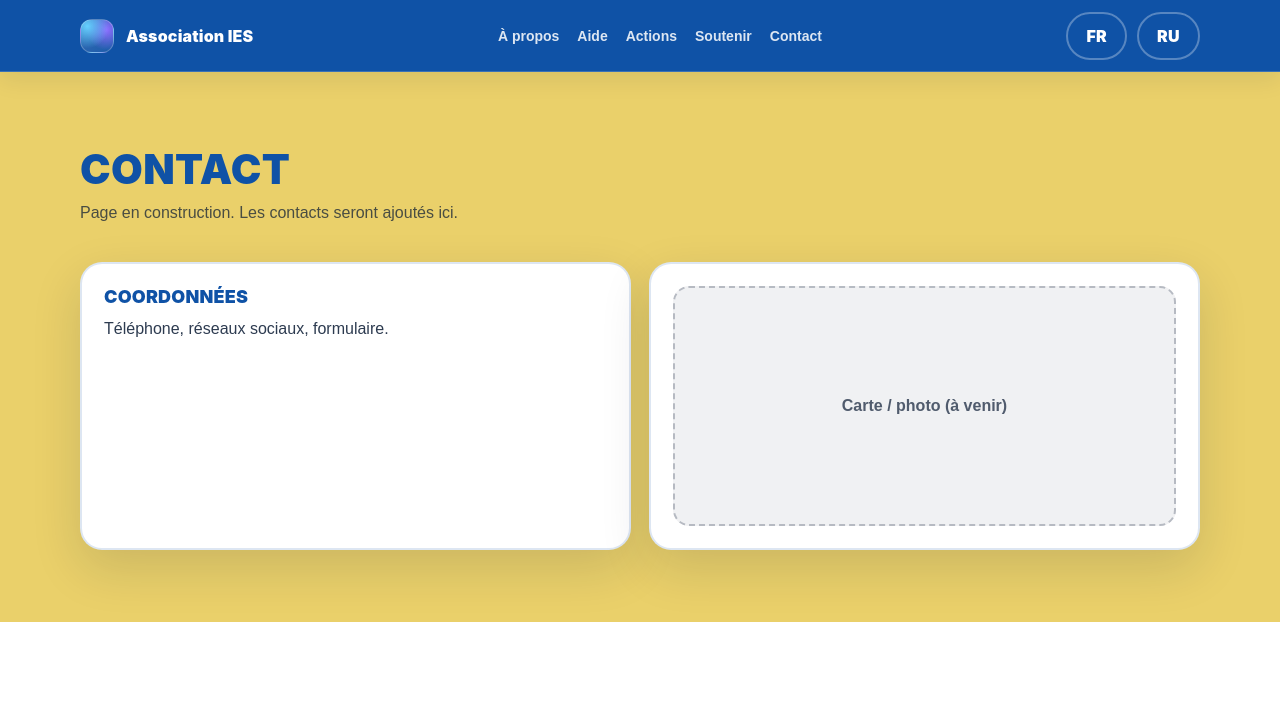
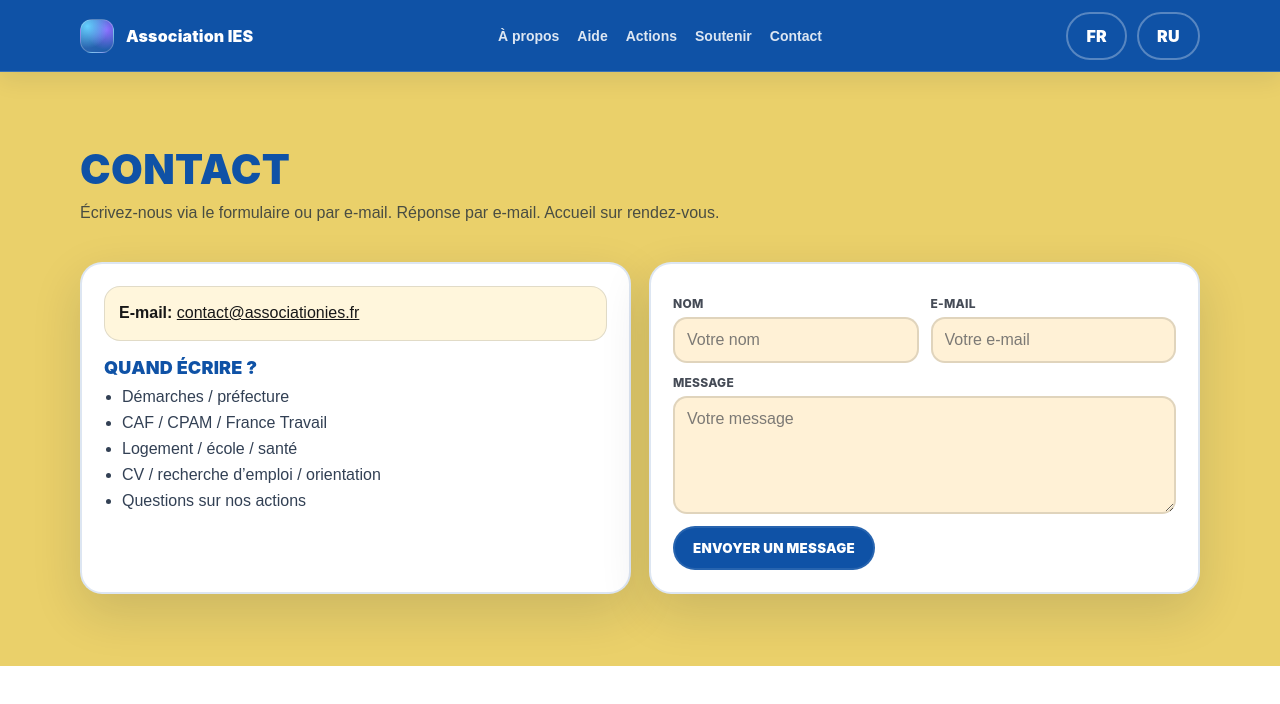
Before and after one commit to aslanzubairaev/Association-IES-, a Next.js app: page /fr/contact in a window 1280 px wide. Shown: the top 704 px of the page. Built offline with nearby package versions, Linux system fonts and the light colour scheme.

Commit message:
работал над карточкой КОНТАКТЫ

```diff
--- a/src/app/[locale]/contact/page.tsx
+++ b/src/app/[locale]/contact/page.tsx
@@ -1,46 +1,79 @@
 /*
  Этот файл задаёт страницу “Contact / Контакты”.
- Он показывает заголовок и простые блоки-заглушки для будущих способов связи и карты.
- Здесь можно будет добавить форму, ссылки на соцсети и реальные фото.
+ Он показывает понятные способы связаться с ассоциацией: форму и общий e-mail.
+ Человек может написать сообщение через форму (она откроет письмо в почте) или нажать на e-mail.
 */
 
 import { Container } from "@/components/ui/Container";
-import { MediaPlaceholder } from "@/components/ui/MediaPlaceholder";
+import { QuickContactForm } from "@/components/contact/QuickContactForm";
 
 export default function ContactPage({ params }: { params: { locale: "ru" | "fr" } }) {
   const locale = params.locale;
+  const email = "contact@associationies.fr";
+  const mailto = `mailto:${email}`;
+
+  // Тексты страницы меняются в зависимости от языка.
+  const pageTitle = locale === "fr" ? "Contact" : "Контакты";
+  const pageLead =
+    locale === "fr"
+      ? "Écrivez-nous via le formulaire ou par e-mail. Réponse par e-mail. Accueil sur rendez-vous."
+      : "Напишите нам через форму или по email. Ответим по email. Приём — по записи.";
+  const whenTitle = locale === "fr" ? "Quand écrire ?" : "Когда писать?";
+  const whenItems =
+    locale === "fr"
+      ? [
+          "Démarches / préfecture",
+          "CAF / CPAM / France Travail",
+          "Logement / école / santé",
+          "CV / recherche d’emploi / orientation",
+          "Questions sur nos actions",
+        ]
+      : [
+          "Документы / префектура",
+          "CAF / CPAM / France Travail",
+          "Жильё / школа / здоровье",
+          "CV / работа / ориентация",
+          "Вопросы по проектам ассоциации",
+        ];
 
   return (
     <main className="section section--yellow">
       <Container>
         <div className="section-head">
           <h1 className="h2 h2--blue">
-            {locale === "fr" ? "Contact" : "Контакты"}
+            {pageTitle}
           </h1>
           <p className="muted">
-            {locale === "fr"
-              ? "Page en construction. Les contacts seront ajoutés ici."
-              : "Страница в разработке. Контакты появятся здесь."}
+            {pageLead}
           </p>
         </div>
 
         <div className="grid-2">
           <div className="card card--paper">
-            <h2 className="h3 h3--blue">
-              {locale === "fr" ? "Coordonnées" : "Связь"}
-            </h2>
-            <p className="p" style={{ marginTop: 10 }}>
-              {locale === "fr"
-                ? "Téléphone, réseaux sociaux, formulaire."
-                : "Телефон, соцсети, форма."}
-            </p>
+            {/* Общий e-mail ассоциации: без личных телефонов и персональных контактов. */}
+            <div className="contact-box" style={{ marginBottom: 16 }}>
+              <div>
+                <b>E-mail:</b>{" "}
+                <a href={mailto} style={{ textDecoration: "underline" }}>
+                  {email}
+                </a>
+              </div>
+            </div>
+
+            {/* Подсказка “когда писать”: помогает человеку понять, подходит ли вопрос. */}
+            <h2 className="h3 h3--blue">{whenTitle}</h2>
+            <ul className="list" style={{ marginTop: 10 }}>
+              {whenItems.map((item) => (
+                <li key={item}>{item}</li>
+              ))}
+            </ul>
           </div>
 
           <div className="card card--paper">
-            <MediaPlaceholder
-              title={locale === "fr" ? "Carte / photo (à venir)" : "Карта / фото (будет позже)"}
-              height={240}
-            />
+            {/* Форма обращения: визуально как в Hero, но с кнопкой “Отправить сообщение / Envoyer un message”. */}
+            <div style={{ maxWidth: 720, margin: "0 auto" }}>
+              <QuickContactForm locale={locale} variant="page" />
+            </div>
           </div>
         </div>
       </Container>
--- a/src/app/globals.css
+++ b/src/app/globals.css
@@ -253,3 +253,10 @@ a {
     color-scheme: dark;
   }
 }
+
+/* На узких экранах поля формы должны идти в один столбец, чтобы всё было читабельно. */
+@media (max-width: 520px) {
+  .quickForm .form-grid {
+    grid-template-columns: 1fr;
+  }
+}
--- a/src/components/contact/QuickContactForm.tsx
+++ b/src/components/contact/QuickContactForm.tsx
@@ -9,13 +9,15 @@ import { useMemo, useState, type FormEvent } from "react";
 
 type QuickContactFormProps = {
   locale: "ru" | "fr";
+  // Где используется форма: в Hero (компактный блок) или на отдельной странице контактов.
+  variant?: "hero" | "page";
 };
 
 const EMAIL_TO = "contact@associationies.fr";
 const SUBJECT = "Demande via le site IES";
 
 // Эта форма открывает почтовый клиент через mailto, поэтому отправка работает без сервера.
-export function QuickContactForm({ locale }: QuickContactFormProps) {
+export function QuickContactForm({ locale, variant = "hero" }: QuickContactFormProps) {
   // Эти тексты меняются в зависимости от выбранного языка.
   const texts = useMemo(() => {
     if (locale === "fr") {
@@ -24,9 +26,10 @@ export function QuickContactForm({ locale }: QuickContactFormProps) {
         namePlaceholder: "Votre nom",
         emailPlaceholder: "Votre e-mail",
         messagePlaceholder: "Votre message",
-        button: "Envoyer",
+        button: variant === "page" ? "Envoyer un message" : "Envoyer",
         hint: "Nous répondrons par e-mail. Accueil sur rendez-vous.",
         required: "Champ requis",
+        draftOpened: "Le brouillon est prêt. Cliquez sur Envoyer dans votre messagerie.",
       };
     }
 
@@ -35,11 +38,12 @@ export function QuickContactForm({ locale }: QuickContactFormProps) {
       namePlaceholder: "Ваше имя",
       emailPlaceholder: "Ваш e-mail",
       messagePlaceholder: "Сообщение",
-      button: "Отправить",
+      button: variant === "page" ? "Отправить сообщение" : "Отправить",
       hint: "Ответим по e-mail. Приём — по записи.",
       required: "Обязательное поле",
+      draftOpened: "Черновик письма открыт. Нажмите Отправить в почте.",
     };
-  }, [locale]);
+  }, [locale, variant]);
 
   // Эти значения нужны, чтобы собрать текст письма и показать подсказки при ошибках.
   const [name, setName] = useState("");
@@ -80,7 +84,8 @@ export function QuickContactForm({ locale }: QuickContactFormProps) {
 
   return (
     <form className="form quickForm" onSubmit={handleSubmit}>
-      <h3 className="h3">{texts.title}</h3>
+      {/* Заголовок формы показываем только в Hero, чтобы на странице /contact не было дублирования заголовков. */}
+      {variant === "hero" ? <h3 className="h3">{texts.title}</h3> : null}
 
       <div className="form-grid">
         <label className="field">
@@ -124,10 +129,11 @@ export function QuickContactForm({ locale }: QuickContactFormProps) {
         {texts.button}
       </button>
 
-      <p className="fineprint">{texts.hint}</p>
+      {/* Подсказка под формой: в Hero оставляем, а на странице /contact она уже есть в тексте страницы. */}
+      {variant === "hero" ? <p className="fineprint">{texts.hint}</p> : null}
 
       {draftOpened ? (
-        <p className="fineprint">Черновик письма открыт. Нажмите Отправить в почте.</p>
+        <p className="fineprint">{texts.draftOpened}</p>
       ) : null}
     </form>
   );
--- a/src/content/homeNav.ts
+++ b/src/content/homeNav.ts
@@ -47,8 +47,8 @@ export const homeNavCards: HomeNavCard[] = [
     id: "contact",
     title: { fr: "Contact", ru: "Контакты" },
     description: {
-      fr: "Écrire ou appeler rapidement.",
-      ru: "Быстро написать или позвонить.",
+      fr: "Écrire via le formulaire ou par e-mail.",
+      ru: "Написать через форму или по e-mail.",
     },
     path: "/contact",
   },
```
Also changed, not shown: src/components/legacy/LegacyLanding.tsx (+19 -15 lines), src/legacy/index.html (+8 -12 lines).
